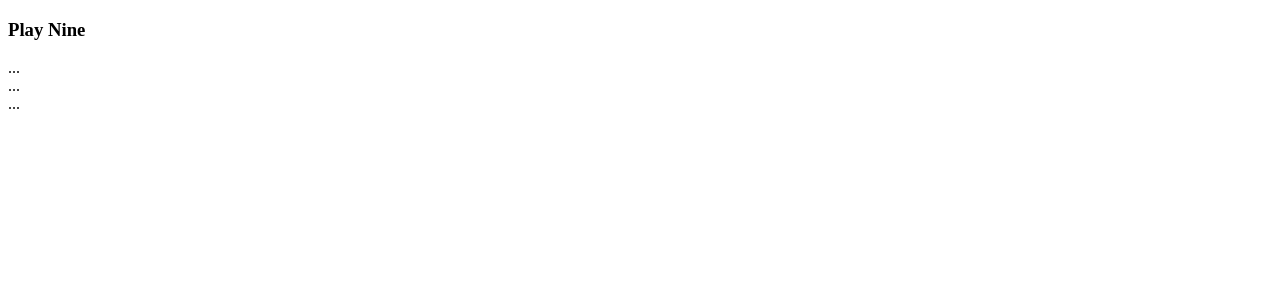
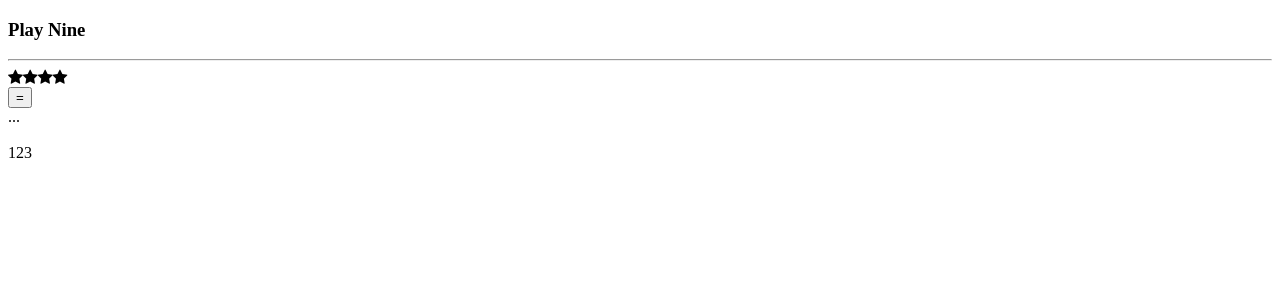
Before and after one commit to edwinchen85/play_nine_game_in_react, a React app: page / in a window 1280 px wide. Shown: the top 300 px of the page. Built offline with nearby package versions, Linux system fonts and the light colour scheme.

Commit message:
Add static content to components. Add classes for styles. Create and render Numbers component.

```diff
--- a/src/js/App.js
+++ b/src/js/App.js
@@ -2,24 +2,39 @@
 
 const Stars = (props) => {
   return (
-    <div>
-      ...
+    <div className="col-sm-5">
+      <i className="fa fa-star"></i>
+      <i className="fa fa-star"></i>
+      <i className="fa fa-star"></i>
+      <i className="fa fa-star"></i>
     </div>
   );
 }
 
 const Button = (props) => {
   return (
-    <div>
-      ...
+    <div className="col-sm-2">
+      <button>=</button>
     </div>
   );
 }
 
 const Answer = (props) => {
   return (
-    <div>
+    <div className="col-sm-5">
       ...
+    </div>
+  );
+}
+
+const Numbers = (props) => {
+  return (
+    <div className="panel text-center">
+      <div>
+        <span>1</span>
+        <span className="selected">2</span>
+        <span className="used">3</span>
+      </div>
     </div>
   );
 }
@@ -27,11 +42,16 @@
 class Game extends React.Component {
   render() {
     return (
-      <div>
+      <div className="container">
         <h3>Play Nine</h3>
-        <Stars />
-        <Button />
-        <Answer />
+        <hr />
+        <div className="row">
+          <Stars />
+          <Button />
+          <Answer />
+        </div>
+        <br />
+        <Numbers />
       </div>
     );
   }
```
